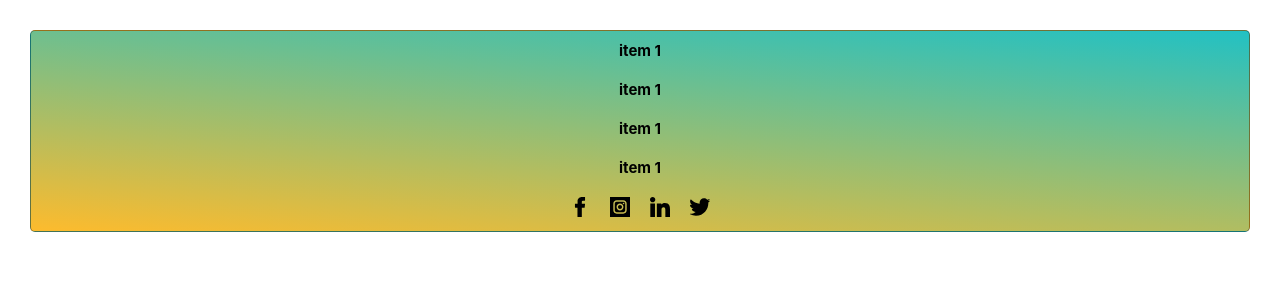
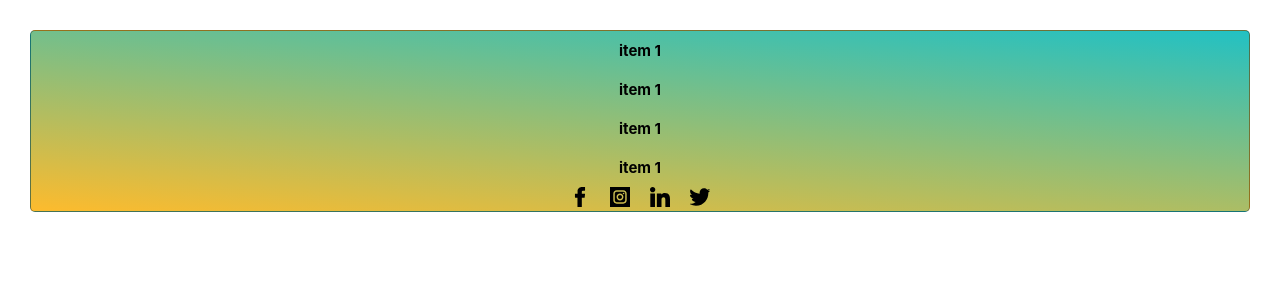
Before and after one commit to amrm0h/Flex-Box, a React (Create React App) app: page / in a window 1280 px wide. Shown: the top 300 px of the page. Built offline with nearby package versions, Linux system fonts and the light colour scheme.

Commit message:
adjust styles basics

```diff
--- a/src/FancyNav/FancyNav.scss
+++ b/src/FancyNav/FancyNav.scss
@@ -28,10 +28,15 @@ li:not(.socials) {
   }
 }
 
-li.socials span {
-  cursor: pointer;
-  padding: 10px;
-  &:hover {
-    background-color: #d1e352;
+li.socials {
+  padding-top: 0;
+  padding-bottom: 0;
+  padding-inline: 0;
+  span {
+    cursor: pointer;
+    padding: 10px;
+    &:hover {
+      background-color: #d1e352;
+    }
   }
 }
```
